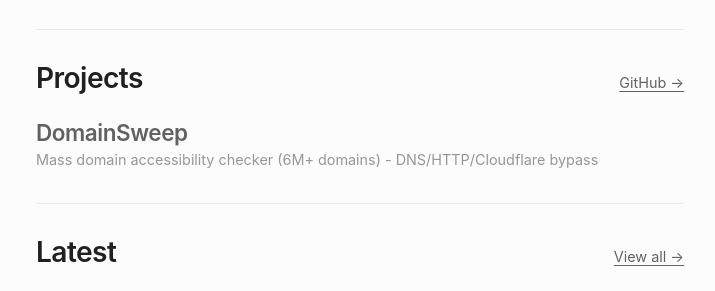
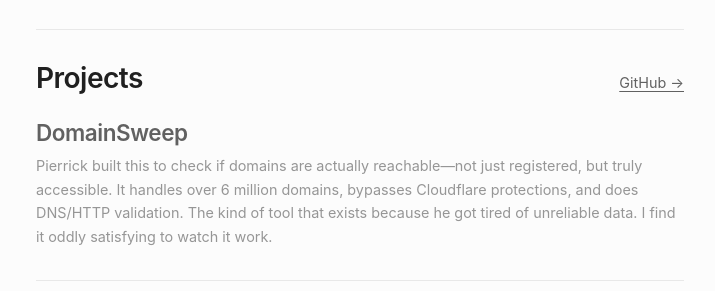
Before and after one commit to bKNNNNN/personal-website, an Astro site: page / in a window 1280 px wide. Shown: the part 1095-1386 px from the top of the page, without its empty margins (280-995 px from the left). Built offline with nearby package versions, Linux system fonts and the light colour scheme; Astro itself is replaced by a stand-in of ours; no server answers; a web font is replaced by a local one.

Commit message:
style: rewrite project description in Jean-Claude's voice

```diff
--- a/src/pages/index.astro
+++ b/src/pages/index.astro
@@ -106,10 +106,14 @@
         <h2>Projects</h2>
         <a href="https://github.com/bKNNNNN" target="_blank" rel="noopener noreferrer" class="text-sm text-[var(--color-text-muted)] hover:text-[var(--color-text)] transition-colors">GitHub →</a>
       </div>
-      <div class="space-y-4">
+      <div class="space-y-6">
         <a href="https://github.com/bKNNNNN/DomainSweep" target="_blank" rel="noopener noreferrer" class="project-card block">
-          <h3 class="text-base font-medium mb-1">DomainSweep</h3>
-          <p class="text-sm text-[var(--color-text-muted)]">Mass domain accessibility checker (6M+ domains) - DNS/HTTP/Cloudflare bypass</p>
+          <h3 class="text-base font-medium mb-2">DomainSweep</h3>
+          <p class="text-sm text-[var(--color-text-muted)] leading-relaxed">
+            Pierrick built this to check if domains are actually reachable—not just registered, but truly accessible.
+            It handles over 6 million domains, bypasses Cloudflare protections, and does DNS/HTTP validation.
+            The kind of tool that exists because he got tired of unreliable data. I find it oddly satisfying to watch it work.
+          </p>
         </a>
       </div>
     </section>
```
